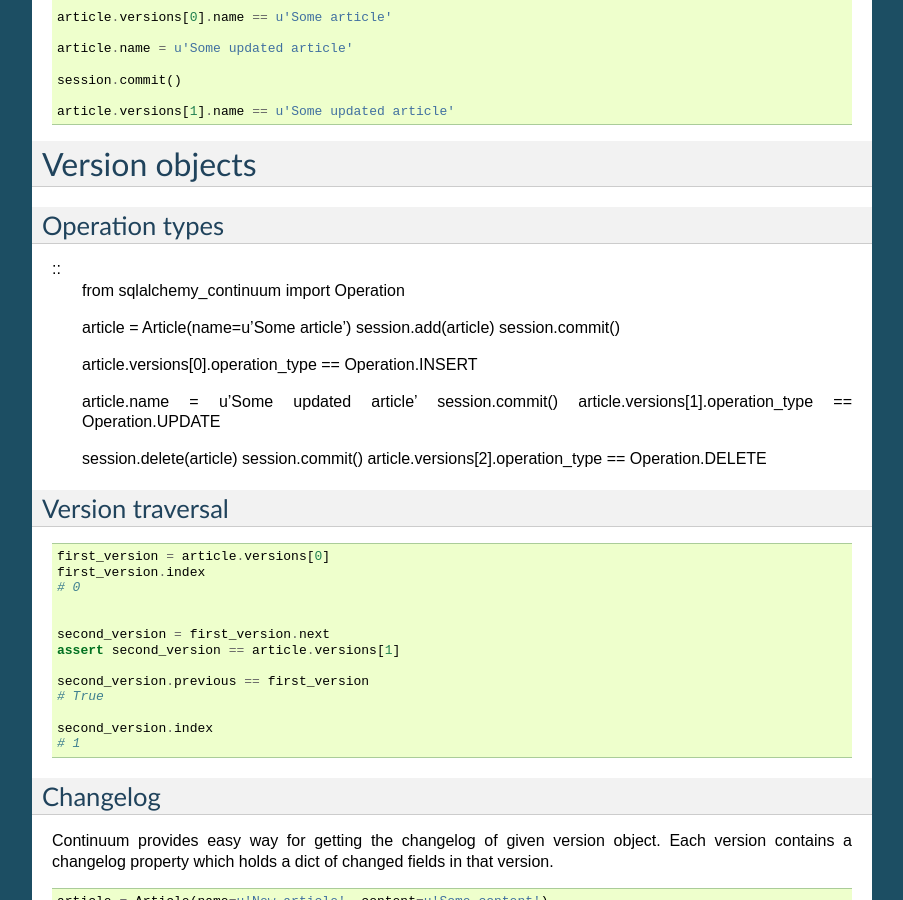
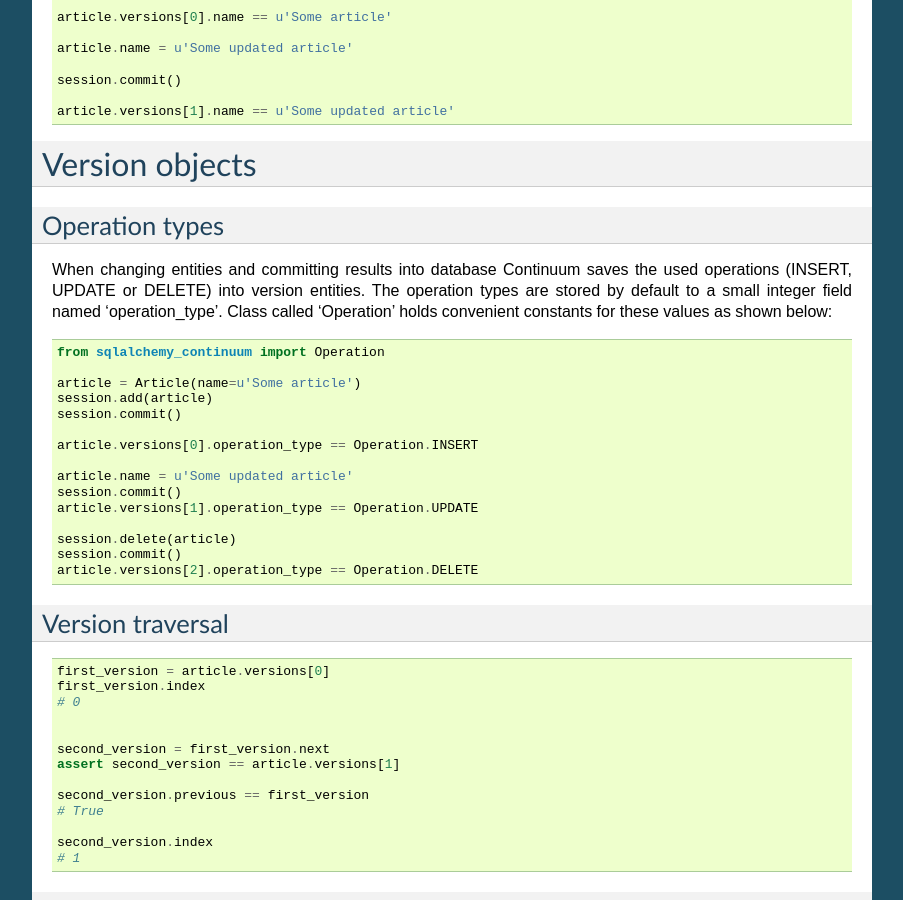
Before and after one commit to kvesteri/sqlalchemy-continuum, a Sphinx documentation site: the page built from docs/index.rst, in a window 1280 px wide and 900 px high, scrolled down 1505 px. Shown: the whole window, without its empty margins (198-1101 px from the left). Built offline with Sphinx 7.4.7, drawn with Linux system fonts in a browser that asks for light colours.

Commit message:
Added docs for operation types

```diff
--- a/docs/index.rst
+++ b/docs/index.rst
@@ -108,10 +108,19 @@ TransactionLog and TransactionChanges entities are created for transaction track
 Version objects
 ===============
 
+
+
 Operation types
 ---------------
 
+When changing entities and committing results into database Continuum saves the used
+operations (INSERT, UPDATE or DELETE) into version entities. The operation types are stored
+by default to a small integer field named 'operation_type'. Class called 'Operation' holds
+convenient constants for these values as shown below:
+
 ::
+
+
     from sqlalchemy_continuum import Operation
 
     article = Article(name=u'Some article')
```
